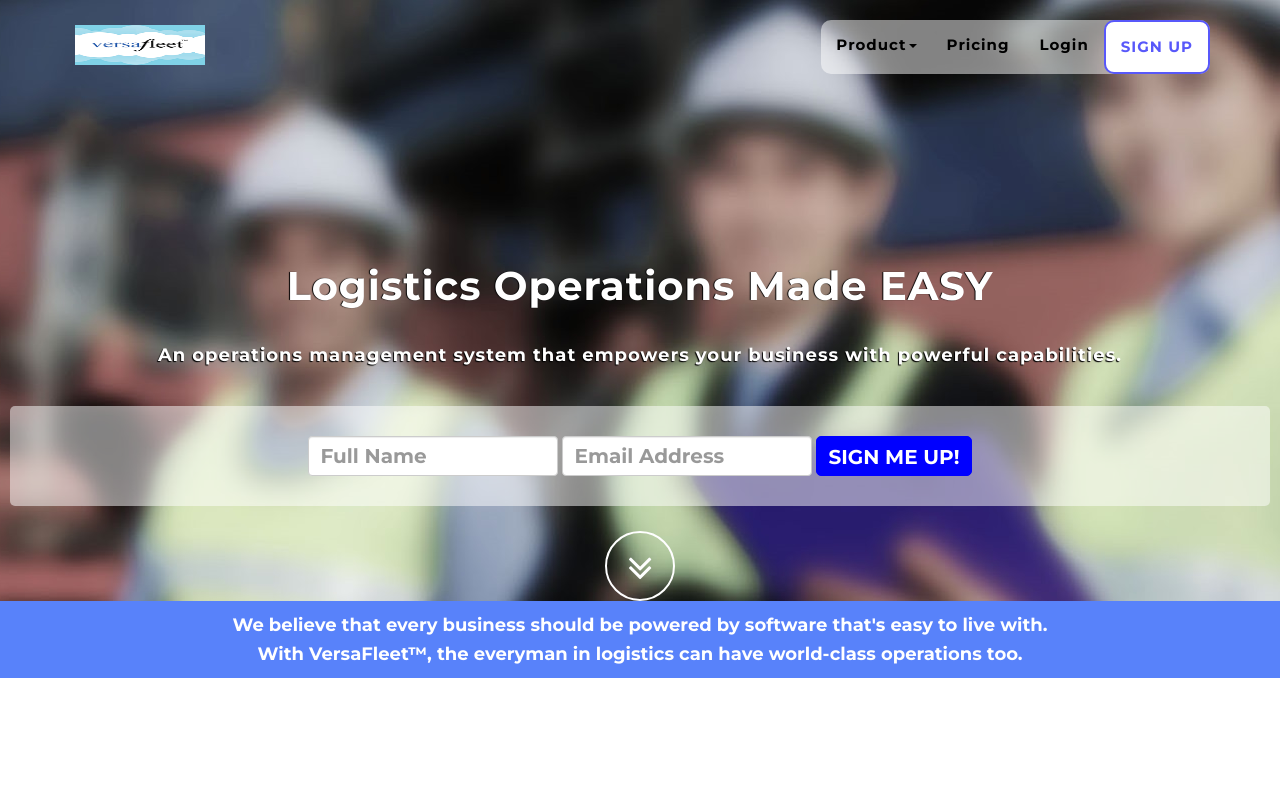
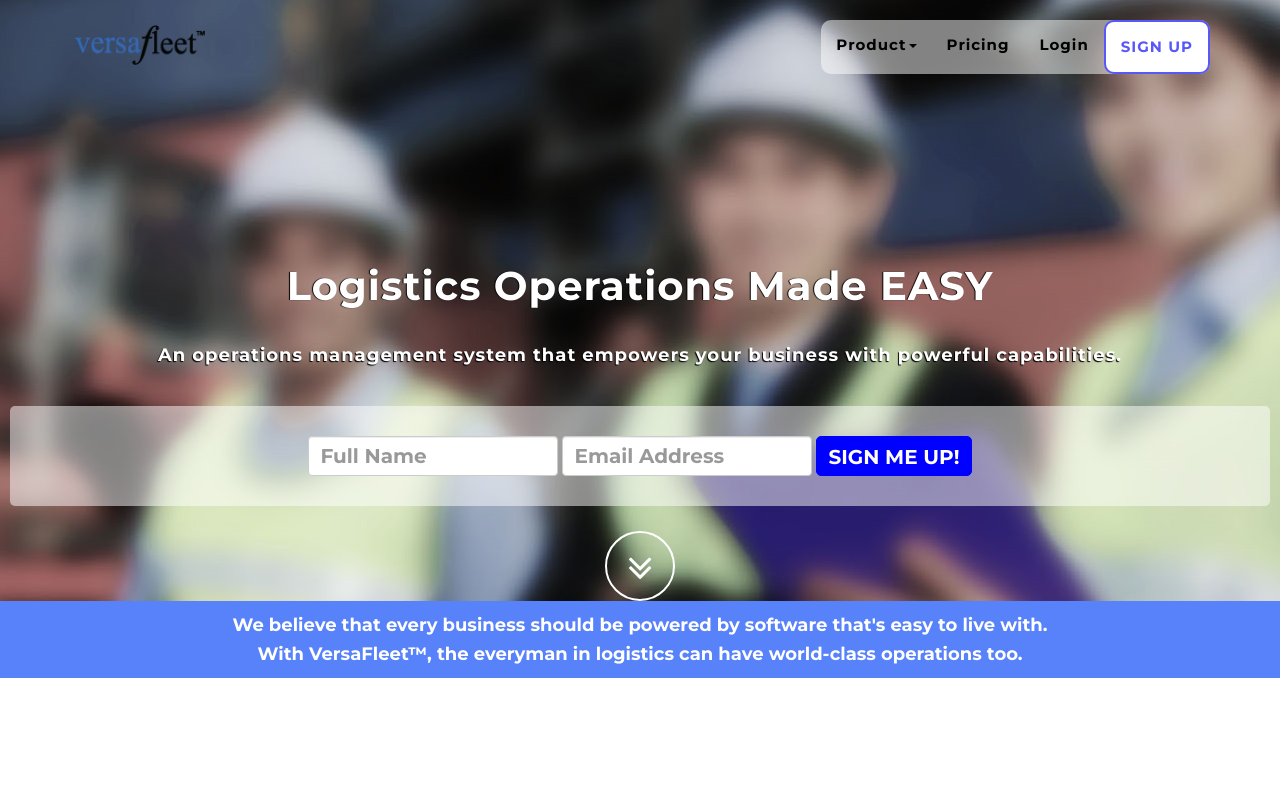
Before and after one commit to sypherlabs/sypherlabs.github.io, a plain HTML site: page index.html in a window 1280 px wide. Shown: the top 800 px of the page. Drawn offline with Linux system fonts and the light colour scheme; a script that the page names is missing.

Commit message:
Reverted versafleet logo

```diff
--- a/index.html
+++ b/index.html
@@ -35,7 +35,7 @@
                     <i class="fa fa-bars"></i>
                 </button>
                 <a class="navbar-brand" href="index.html">
-                    <img class="versafleet" src="img/icons/versafleet_new.png" alt="versafleet logo" class="logo" width="140" height="40"/>
+                    <img class="versafleet" src="img/icons/versafleet.png" alt="versafleet logo" class="logo" width="140" height="40"/>
                 </a>
             </div>
 
```
Also changed, not shown: pricing.html (+1 -1 lines).
